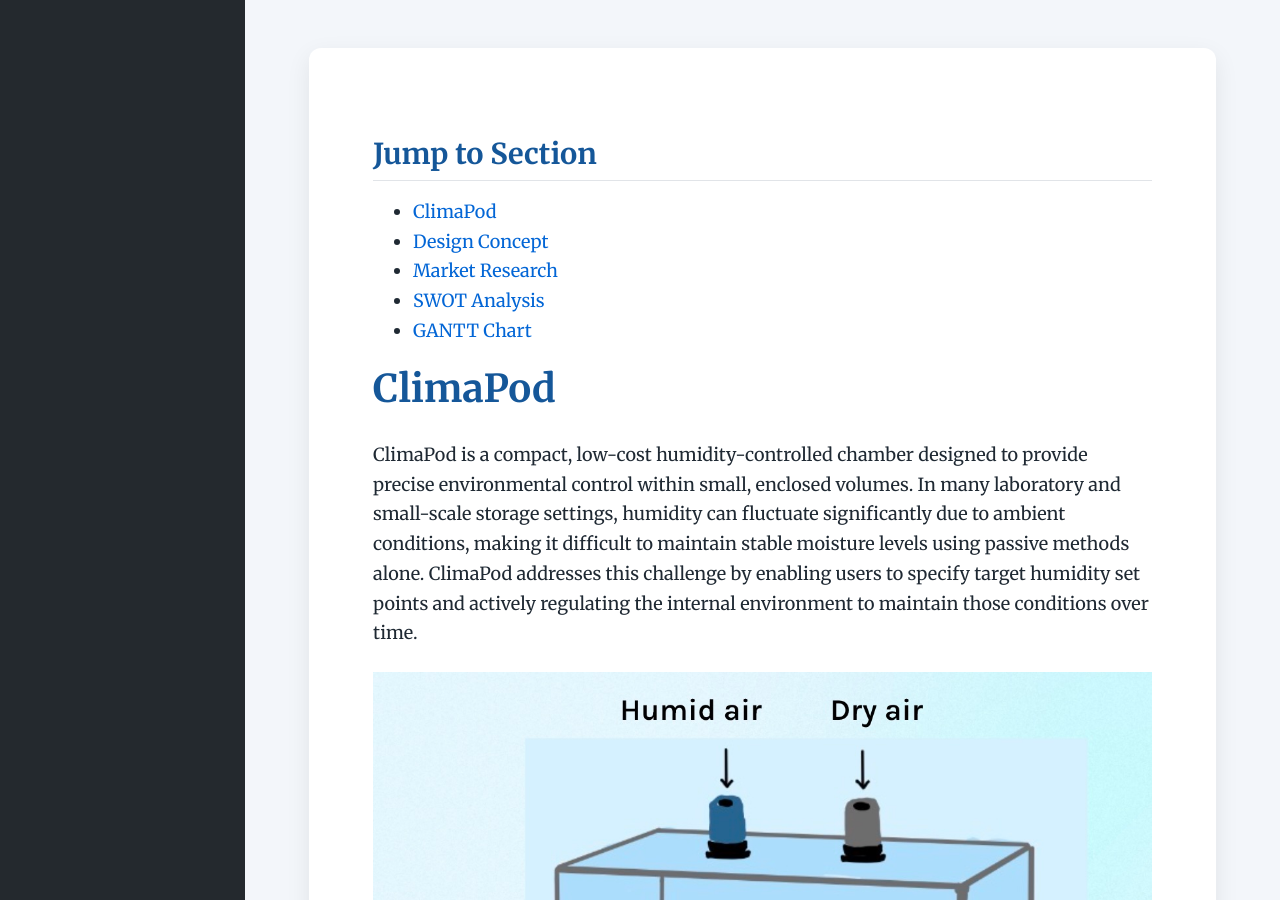
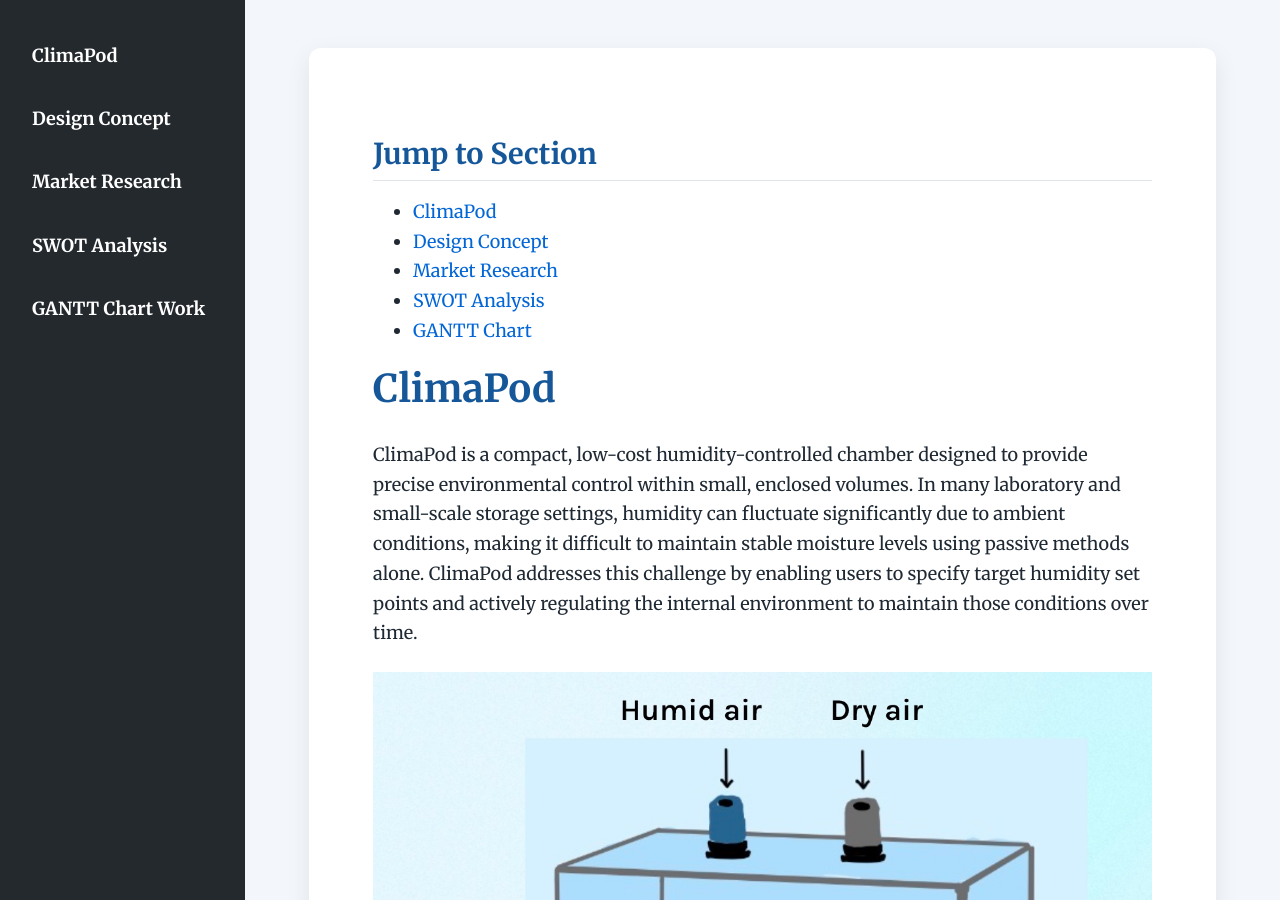
Before and after one commit to rithikar1510/CBE-3300B, a Jekyll site: the page built from initial-design-report.md, in a window 1280 px wide and 900 px high. Built offline with Jekyll 4.4.1, drawn with Linux system fonts in a browser that asks for light colours.

Commit message:
Update initial-design-report.md

```diff
--- a/initial-design-report.md
+++ b/initial-design-report.md
@@ -1,6 +1,21 @@
 ---
 layout: default
 title: Initial Design Report
+sidebar:
+  - title: ClimaPod
+    url: "#climapod"
+
+  - title: Design Concept
+    url: "#design-concept"
+
+  - title: Market Research
+    url: "#market-research"
+
+  - title: SWOT Analysis
+    url: "#swot-analysis"
+
+  - title: GANTT Chart Work
+    url: "#GANTT-chart"
 ---
 
 ## Jump to Section
```
